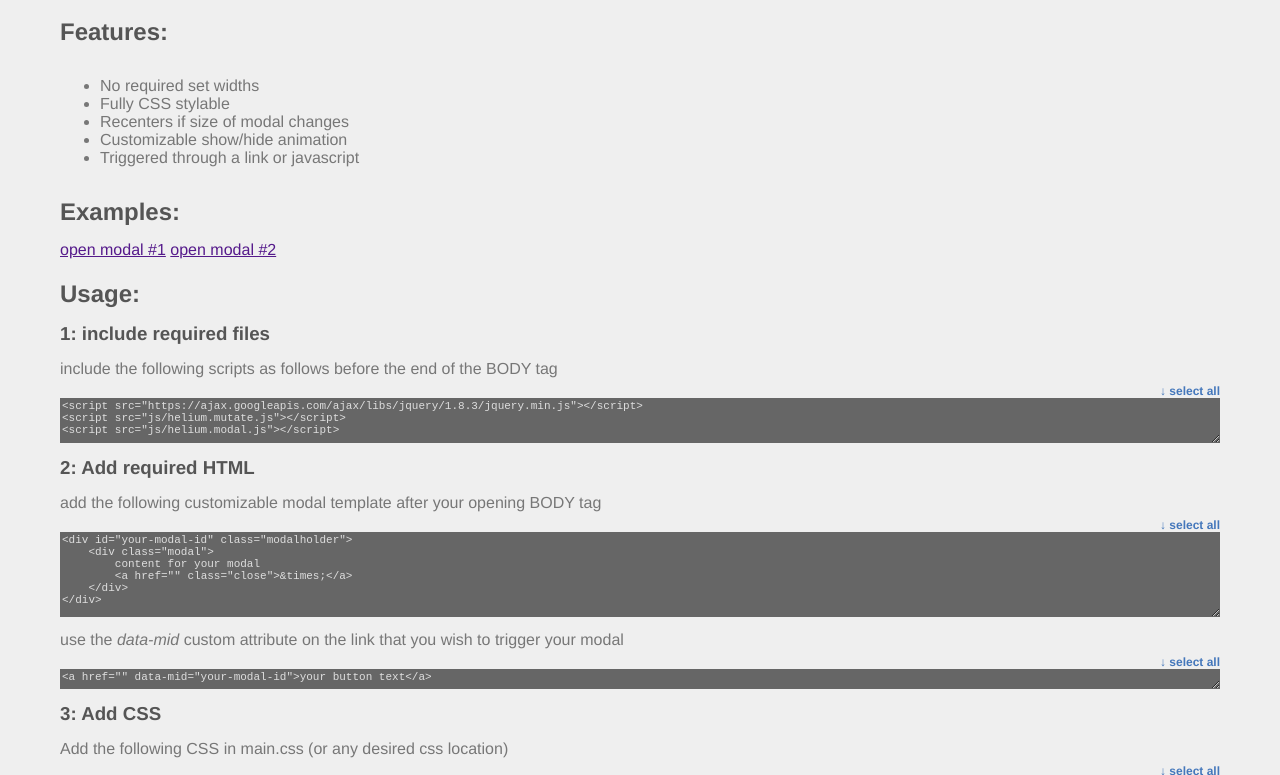
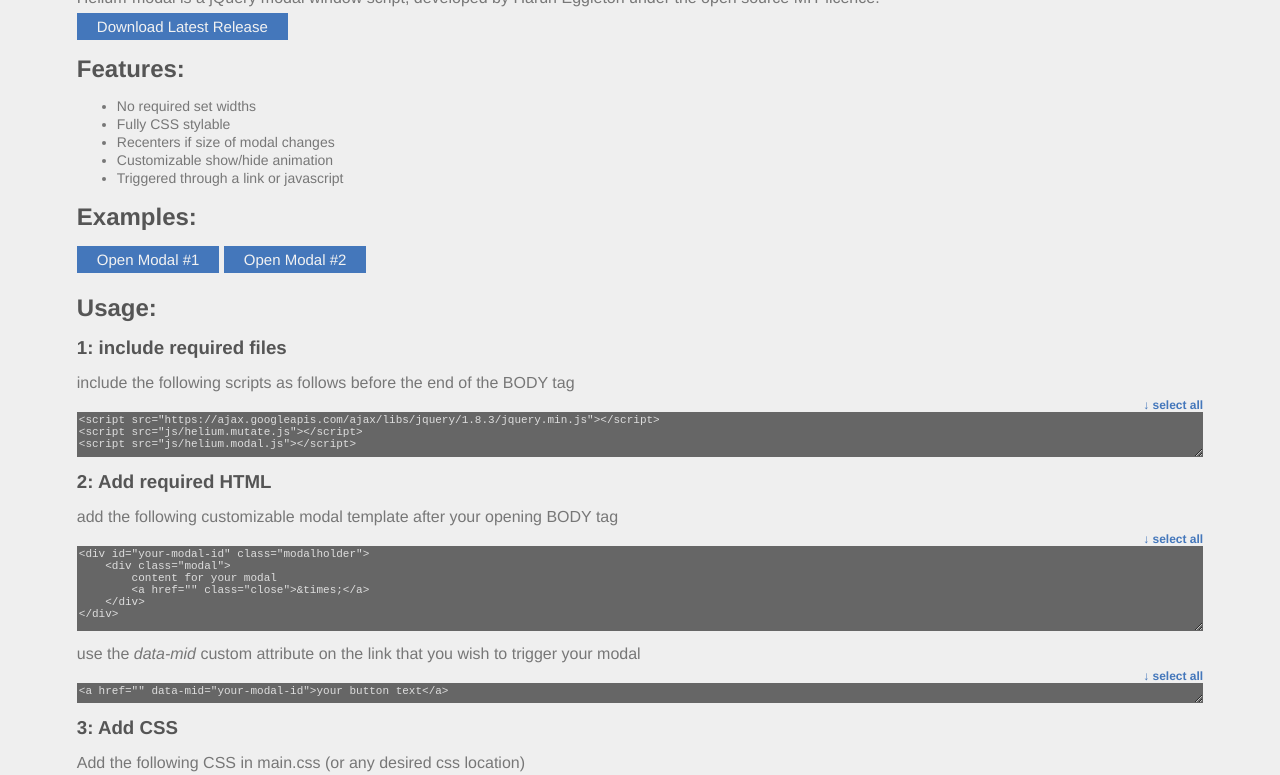
Before and after one commit to Runeform/helium-modal, a plain HTML site: page index.html in a window 1280 px wide. Shown: the part 93-868 px from the top of the page. Drawn offline with nearby package versions, Linux system fonts and the light colour scheme.

Commit message:
update demo page

```diff
--- a/index.html
+++ b/index.html
@@ -15,7 +15,7 @@
        ========================================================================== */
     body{
         margin:0;
-        padding: 20px 60px;
+        padding:30px 6%;
         background-color: #efefef;
         font-family: helvetica, sans-serif;
         color:#777;
@@ -25,8 +25,8 @@
         margin: 0;
         padding: 0 0 15px;
         }
-    h2{padding: 15px 0 15px;}
-    p{margin:0 0 6px;}
+    h2{ padding: 15px 0 15px;}
+    p{ margin:0 0 6px;}
     textarea{
         margin:0 0 10px;
         width: 100%;
@@ -39,7 +39,15 @@
         font-family: "Courier New", Courier, monospace;
         }
     textarea:focus{outline: none; background-color: #444;}
+    ul.features{
+        margin:0;
+        font-size: 14px;
+        }
+    ul.features li{ margin-bottom: 2px;}
     a.selector{ font-size: 12px; color:#47b; text-decoration: none; font-weight: bold; float: right;}
+    a.selector:hover{color:#359;}
+    .btn{ display: inline-block; padding: 5px 20px; color: #f2f2f2; background-color: #47b; text-decoration: none;  text-transform: capitalize; font-size: 15px; -webkit-font-smoothing: antialiased;}
+    .btn:hover{cursor: pointer; background-color: #359;}
     /* ==========================================================================
        Helium Modal styles
        ========================================================================== */
@@ -92,6 +100,7 @@
     </div>
     <h1>Helium-Modal</h1>
     <p>Helium-modal is a jQuery modal window script, developed by Harun Eggleton under the open source MIT licence.</p>
+    <a href="https://github.com/Runeform/helium-modal/releases/latest" title="" class="btn" target="_blank">download latest release</a>
     <h2>Features:</h2>
     <ul class="features">
         <li>No required set widths</li>
@@ -102,8 +111,8 @@
     </ul>
     <h2>Examples:</h2>
     <p>
-    <a href="" data-mid="modalid">open modal #1</a>
-    <a href="" data-mid="modalid2">open modal #2</a>
+    <a href="" data-mid="modalid" class="btn">open modal #1</a>
+    <a href="" data-mid="modalid2" class="btn">open modal #2</a>
     </p>
     <h2>Usage:</h2>
     <h3>1: include required files</h3>
```
